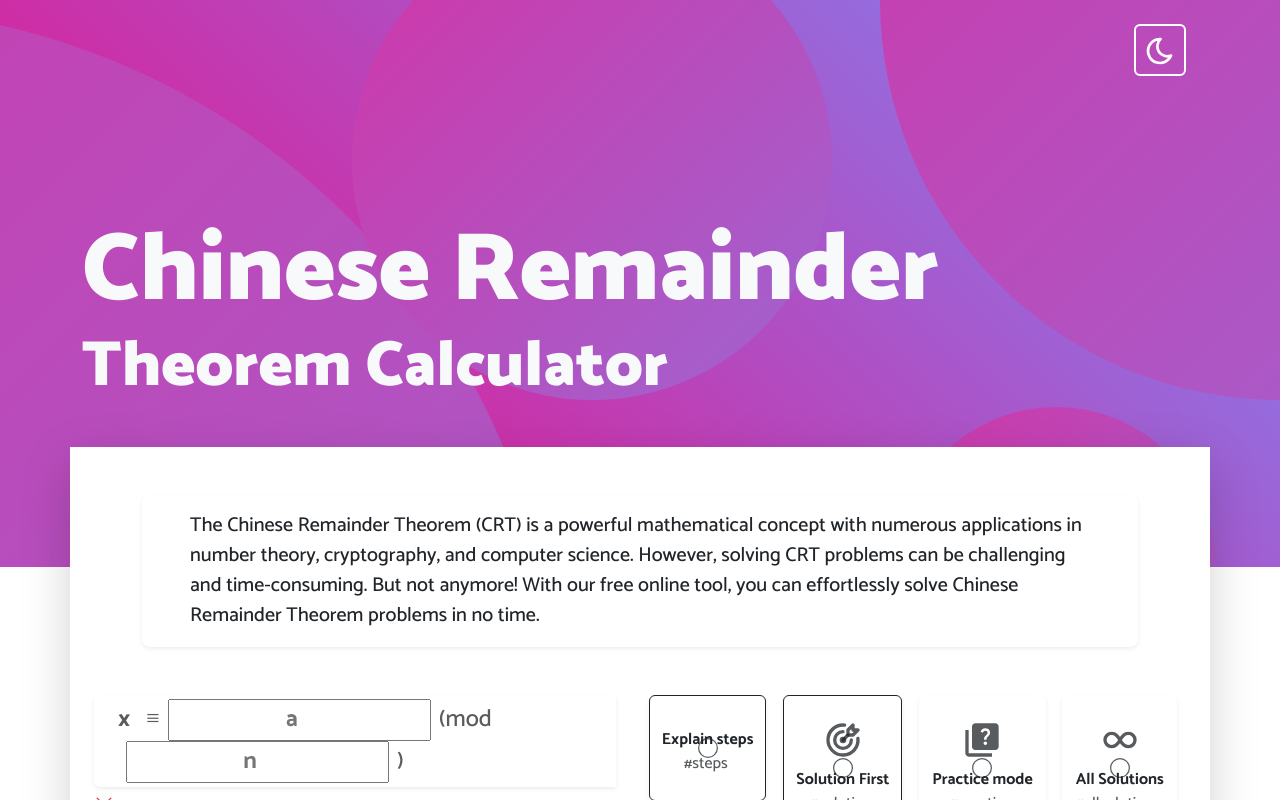
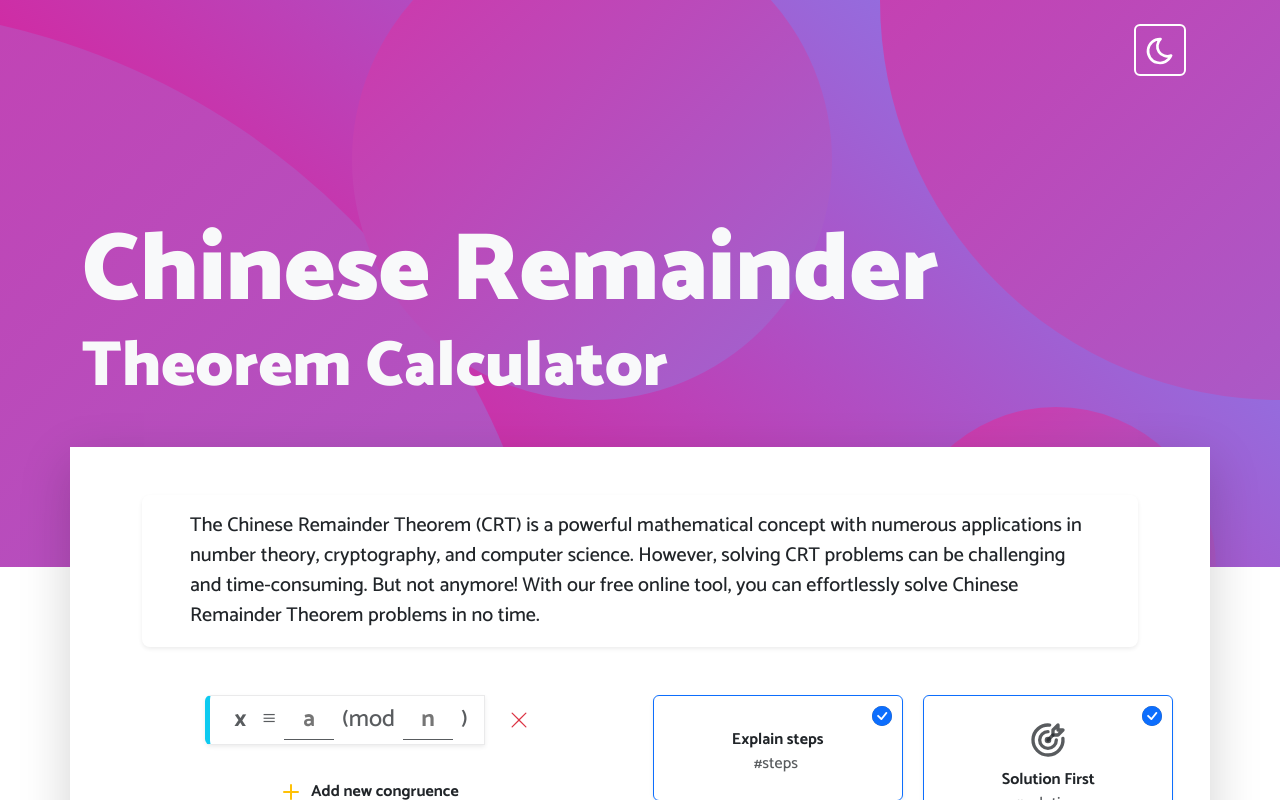
Before and after one commit to ivanov998/crt-next, a Next.js app: page / in a window 1280 px wide. Shown: the top 800 px of the page. Built offline with nearby package versions, Linux system fonts and the light colour scheme; some icons are missing.

Commit message:
Added congruence and options buttons styles

```diff
--- a/pages/_app.tsx
+++ b/pages/_app.tsx
@@ -5,6 +5,7 @@ import { ThemeProvider } from '../contexts/ThemeContext';
 import '../styles/bootstrap_overrides.css';
 import '../styles/globals.css';
 import '../styles/header.css';
+import '../styles/calculator.css';
 
 function App({ Component, pageProps }: AppProps) {
   return (
--- /dev/null
+++ b/styles/calculator.css
@@ -0,0 +1,91 @@
+input::-webkit-outer-spin-button,
+input::-webkit-inner-spin-button {
+  -webkit-appearance: none;
+  margin: 0;
+}
+
+input[type='number'] {
+  -moz-appearance: textfield;
+}
+
+.form-label.btn {
+  min-width: 150px;
+}
+
+@media (min-width: 448px) {
+  .form-label.btn {
+    min-width: 200px;
+  }
+}
+
+@media (min-width: 579px) {
+  .form-label.btn {
+    min-width: 250px;
+  }
+}
+
+.btn-check:checked + .btn .circle-icon {
+  display: inline !important;
+}
+
+.btn-check + .btn {
+  border-color: var(--bs-border-color);
+  border-width: 1px;
+}
+
+.btn-check:checked ~ .btn {
+  border-color: var(--bs-primary);
+}
+
+.btn-check + .btn .circle-icon {
+  top: 10px;
+  right: 10px;
+  color: var(--bs-primary);
+}
+
+.btn-check:hover + .btn {
+  border-color: var(--bs-primary);
+}
+
+.btn-check:hover + .btn .circle-icon {
+  color: var(--bs-primary) !important;
+}
+
+.random-btn:hover {
+  background: var(--bs-danger) !important;
+}
+
+.congruence input {
+  border: 0;
+  border-bottom: 1px solid var(--bs-secondary-color);
+  max-width: 50px;
+  -moz-appearance: textfield;
+  appearance: none;
+}
+
+.congruence input::-webkit-outer-spin-button {
+  -webkit-appearance: none;
+}
+
+.congruence-wrapper .congruence {
+  border: 1px solid var(--bs-border-color);
+  border-left-width: 5px;
+  border-left-style: solid;
+  border-left-color: var(--bs-cyan);
+}
+
+.congruence-wrapper:nth-child(2) .congruence {
+  border-left-color: var(--bs-pink);
+}
+
+.congruence-wrapper:nth-child(3) .congruence {
+  border-left-color: var(--bs-teal);
+}
+
+.congruence-wrapper:nth-child(4) .congruence {
+  border-left-color: var(--bs-yellow);
+}
+
+.congruence-wrapper:nth-child(5) .congruence {
+  border-left-color: var(--bs-gray-500);
+}
```
